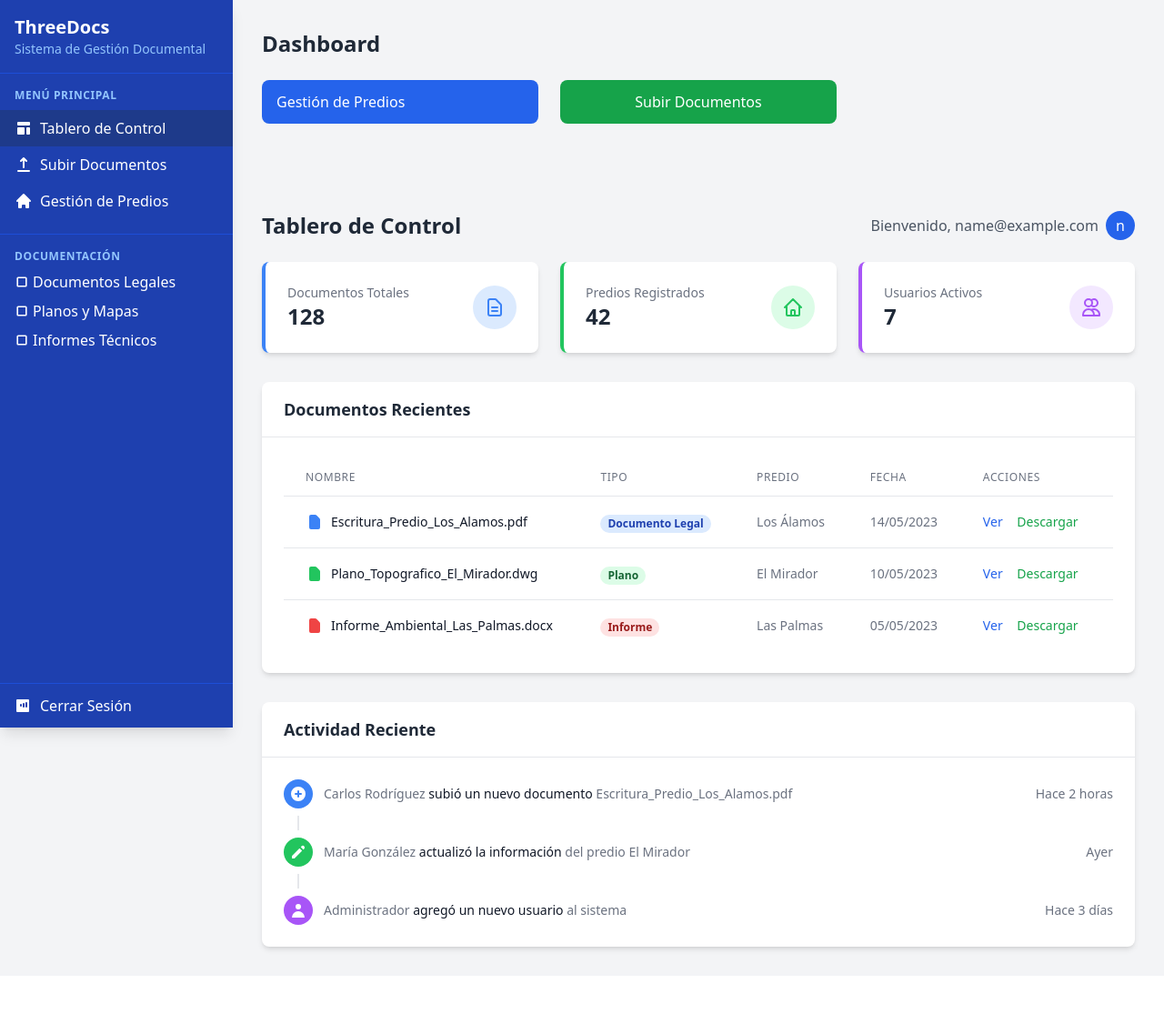
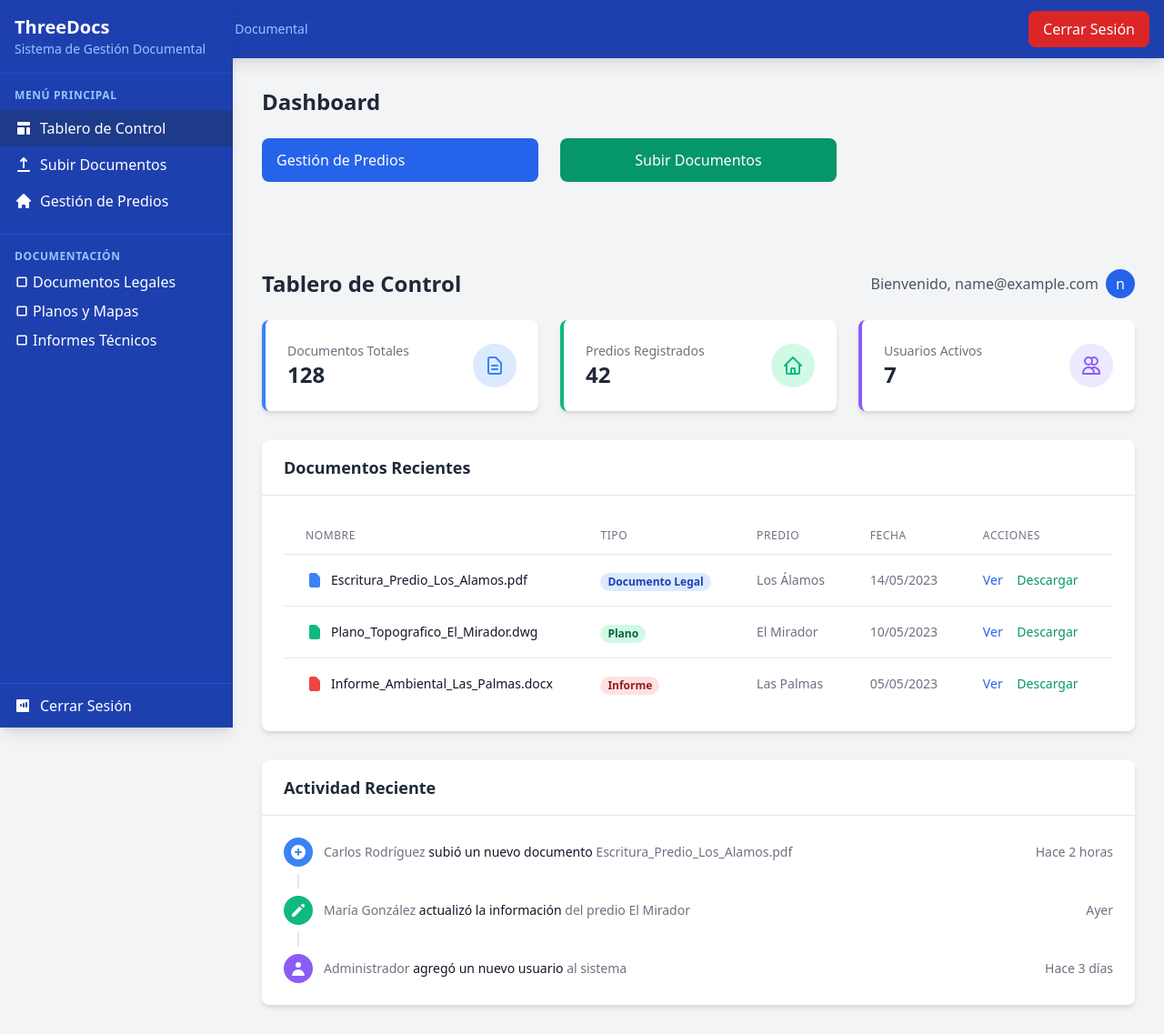
Before and after one commit to lucianok-2/Threedocs, a Node server app: page /dashboard in a window 1280 px wide. Shown: the whole page at 91% size. Before the commit the page ends 1050 px from the top, so only its background shows below. Run offline with Node 20, Linux system fonts and the light colour scheme; the visitor is signed in with stand-in values (Sample User, id 1); some libraries are stand-ins or nearby versions.

Commit message:
Programacion logout

```diff
--- a/src/app.js
+++ b/src/app.js
@@ -38,7 +38,7 @@
 
   if (!token) {
       console.log('No se proporcionó token');
-      return res.status(401).json({ error: 'Token requerido' });
+      return res.redirect('/');
   }
 
   try {
@@ -47,7 +47,7 @@
       next();
   } catch (error) {
       console.error('Error al verificar token:', error);
-      return res.status(401).json({ error: 'Token inválido' });
+      return res.redirect('/');
   }
 }
 
@@ -77,4 +77,10 @@
 });
 app.get('/properties', verificarToken, (req, res) => res.render('properties', { usuario: req.usuario }));
 
+// Ruta para cerrar sesión
+app.get('/logout', (req, res) => {
+   res.clearCookie('token'); // borra la cookie token
+   res.redirect('/');        // redirige al login o inicio
+});
+
 module.exports = app;
--- a/src/views/layouts/main.handlebars
+++ b/src/views/layouts/main.handlebars
@@ -1,13 +1,45 @@
 <!DOCTYPE html>
 <html lang="es">
 <head>
-  <meta charset="UTF-8" />
-  <title>{{title}}</title>
-  <meta name="viewport" content="width=device-width, initial-scale=1.0" />
-  <script src="https://cdn.tailwindcss.com"></script>
-  <link rel="stylesheet" href="https://cdnjs.cloudflare.com/ajax/libs/font-awesome/6.4.0/css/all.min.css" />
+    <meta charset="UTF-8">
+    <meta name="viewport" content="width=device-width, initial-scale=1.0">
+    <title>ThreeDocs - Sistema de Gestión Documental</title>
+    <link href="https://cdn.jsdelivr.net/npm/tailwindcss@2.2.19/dist/tailwind.min.css" rel="stylesheet">
+    <script src="https://cdn.jsdelivr.net/npm/chart.js"></script>
 </head>
-<body class="bg-gray-100 font-sans">
-  {{{body}}}
+<body class="bg-gray-100">
+    <!-- Barra de navegación superior -->
+    <nav class="bg-blue-800 text-white shadow-lg">
+        <div class="max-w-7xl mx-auto px-4">
+            <div class="flex justify-between h-16">
+                <div class="flex items-center">
+                    <div class="flex-shrink-0 flex items-center">
+                        <span class="text-xl font-bold">ThreeDocs</span>
+                        <span class="ml-2 text-sm text-blue-300">Sistema de Gestión Documental</span>
+                    </div>
+                </div>
+                <div class="flex items-center">
+                    <a href="/logout" class="bg-red-600 hover:bg-red-700 text-white font-medium py-2 px-4 rounded-lg">
+                        Cerrar Sesión
+                    </a>
+                </div>
+            </div>
+        </div>
+    </nav>
+
+    <!-- Contenido principal -->
+    <div class="container mx-auto">
+        {{{body}}}
+    </div>
+
+    <script>
+        // Script para verificar si estamos en la página de login
+        document.addEventListener('DOMContentLoaded', function() {
+            // Si estamos en la página de login, ocultar la barra de navegación
+            if (window.location.pathname === '/' || window.location.pathname === '/register') {
+                document.querySelector('nav').style.display = 'none';
+            }
+        });
+    </script>
 </body>
 </html>
```
